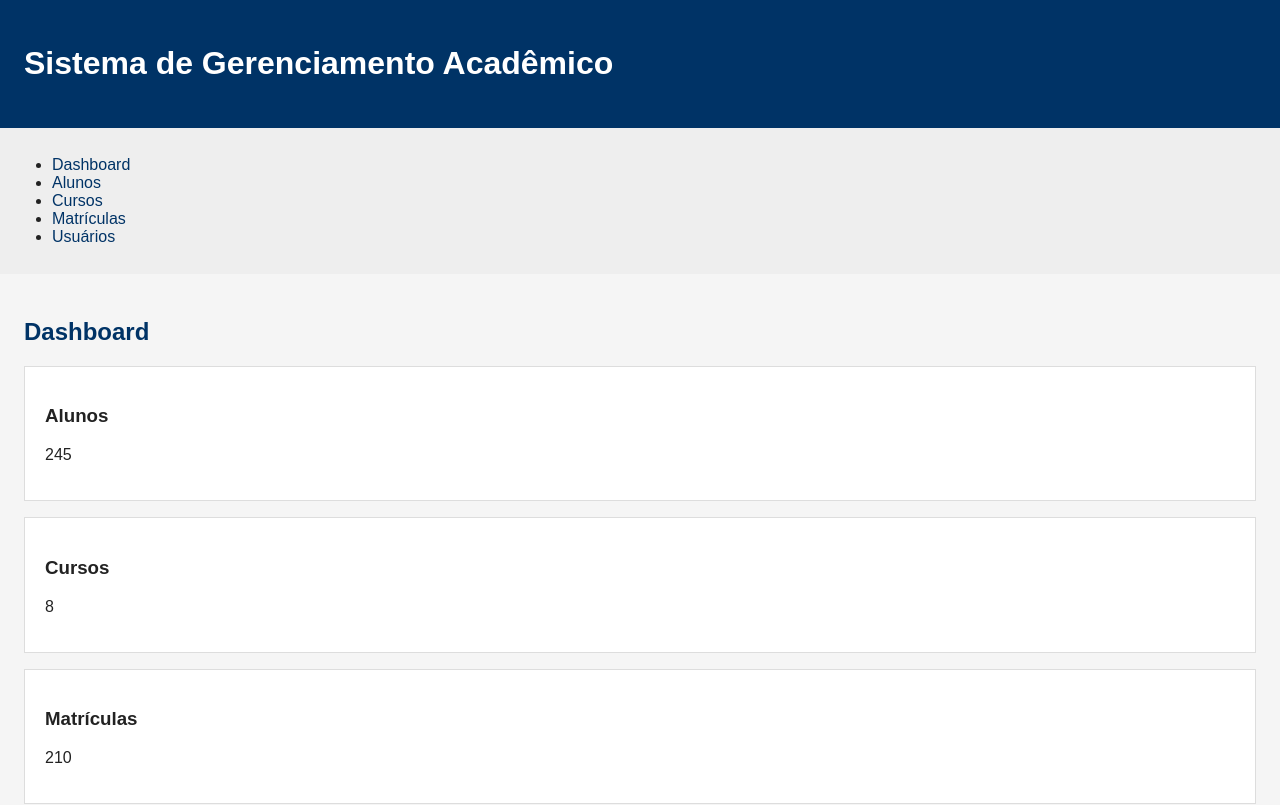
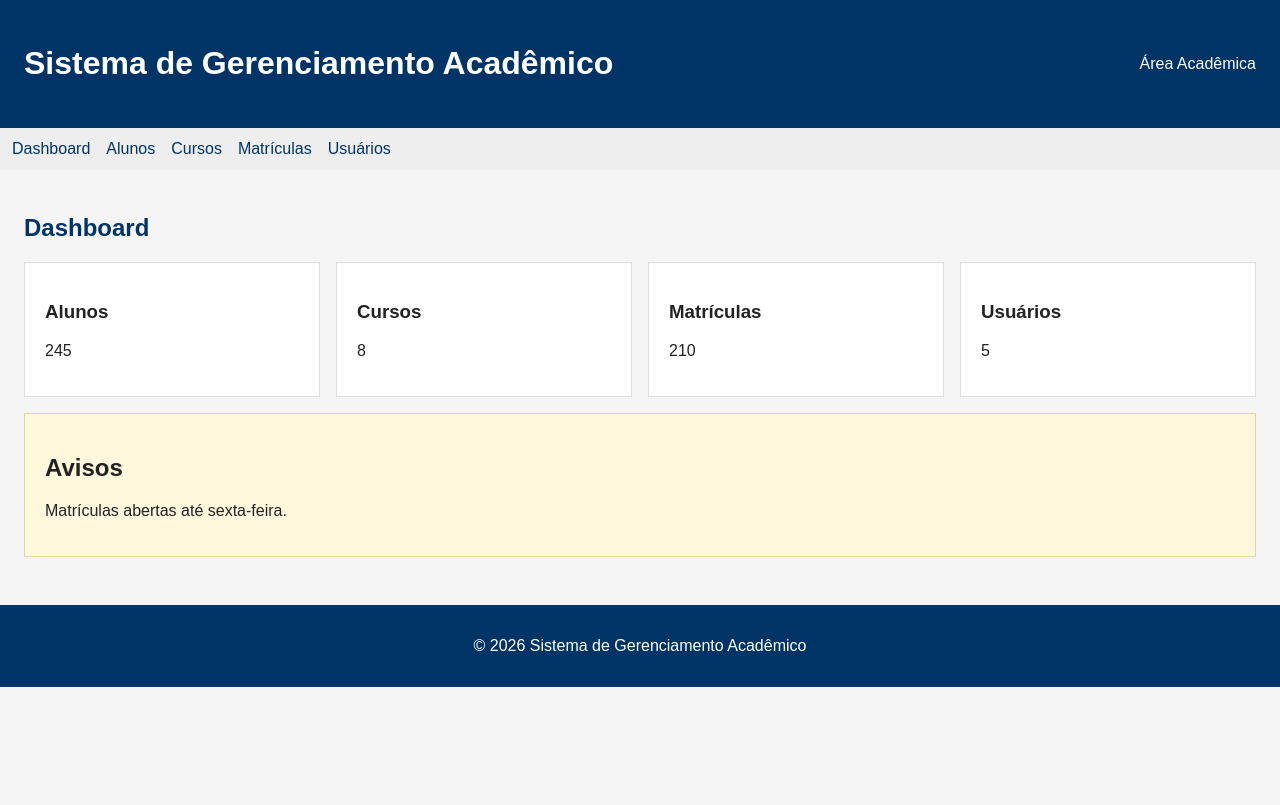
Before and after one commit to Ruan7x/Aulas-Faculdade, a plain HTML site: page Dev-web/sistema-academico/index.html in a window 1280 px wide. Shown: the top 805 px of the page. Drawn offline with Linux system fonts and the light colour scheme.

Commit message:
Adiciona conceito de flexbox

```diff
--- a/Dev-web/estilos/style.css
+++ b/Dev-web/estilos/style.css
@@ -16,9 +16,18 @@ nav {
  background-color: #eeeeee;
  padding: 12px;
 }
+
 nav a {
  color: #003366;
  text-decoration: none;
+}
+
+nav ul {
+ display: flex;
+ gap: 16px;
+ margin: 0;
+ padding: 0;
+ list-style: none;
 }
 main {
  padding: 24px;
@@ -98,3 +107,26 @@ footer {
  padding: 20px;
  margin-bottom: 24px;
 }
+.cabecalho {
+ display: flex;
+ justify-content: space-between;
+ align-items: center;
+}
+.cards {
+ display: flex;
+ flex-wrap: wrap;
+ gap: 16px;
+}
+.card {
+ flex: 1 1 250px;
+}
+.lista-cards {
+ display: flex;
+ flex-wrap: wrap;
+ gap: 16px;
+}
+.acoes {
+ display: flex;
+ justify-content: flex-end;
+ gap: 12px;
+}
--- a/Dev-web/sistema-academico/index.html
+++ b/Dev-web/sistema-academico/index.html
@@ -7,8 +7,12 @@
    <link rel="stylesheet" href="../estilos/style.css">
 </head>
 <body>
-   <header>
+   <header class="cabecalho">
       <h1>Sistema de Gerenciamento Acadêmico</h1>
+
+      <span>
+         Área Acadêmica
+      </span>
    </header>
 
 
@@ -27,7 +31,7 @@
 <main>
    <section id="dashboard">
       <h2>Dashboard</h2>
-
+      <div class="cards">
          <article class="card">
             <h3>Alunos</h3>
             <p>245</p>
@@ -47,6 +51,7 @@
             <h3>Usuários</h3>
             <p>5</p>
          </article>
+      </div>
    </section>
 
    <aside class="aviso">
```
Also changed, not shown: Dev-web/form-sistema-academico/aluno-form.html (+4 -3 lines), Dev-web/form-sistema-academico/curso-form.html (+4 -3 lines), Dev-web/form-sistema-academico/matricula-form.html (+4 -3 lines), Dev-web/form-sistema-academico/usuario-form.html (+4 -3 lines), Dev-web/sistema-academico/alunos.html (+2 -1 lines), Dev-web/sistema-academico/cursos.html (+2 -1 lines), Dev-web/sistema-academico/matriculas.html (+2 -1 lines), Dev-web/sistema-academico/usuarios.html (+2 -0 lines). Lines whose indentation alone changed are shown as unchanged.
